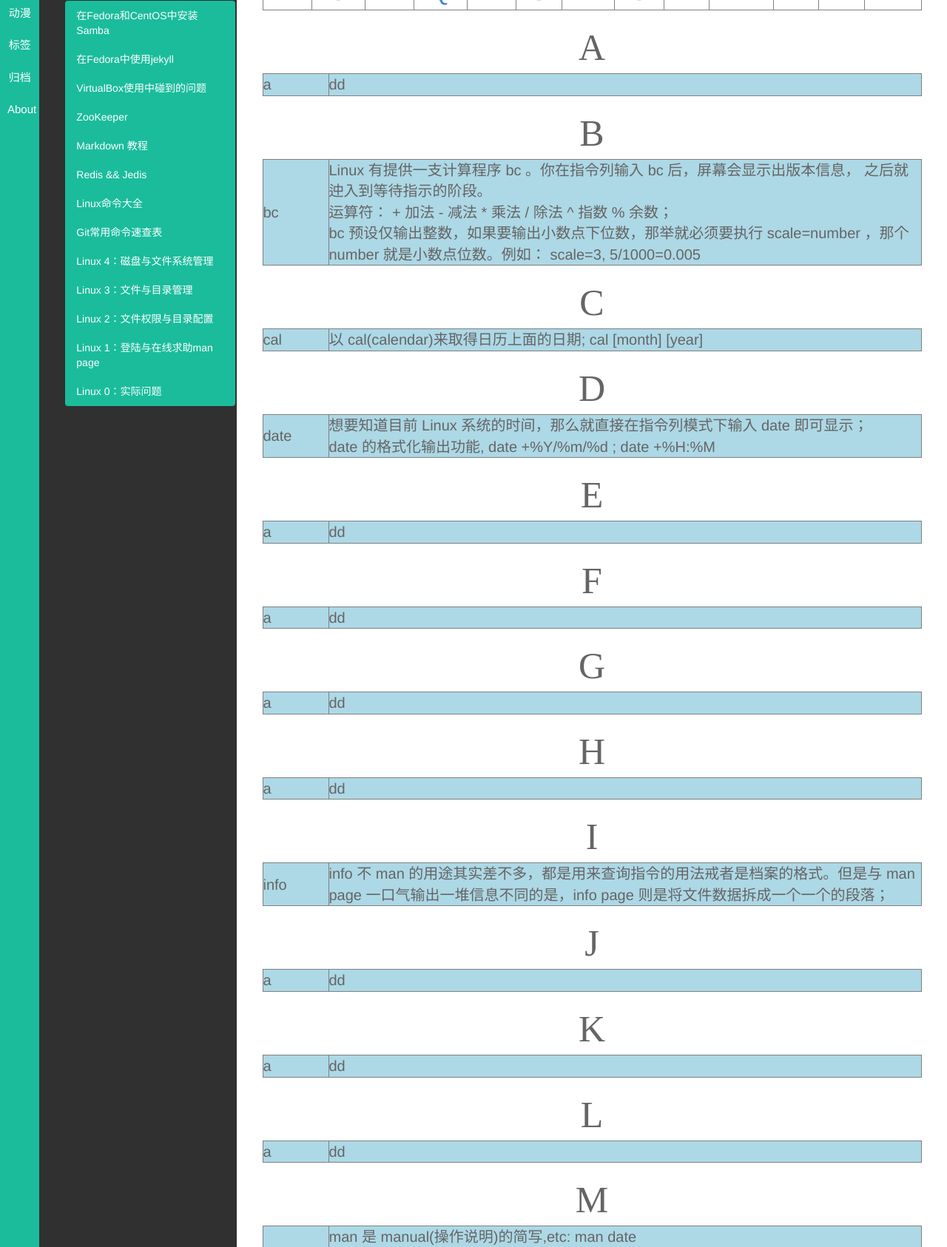
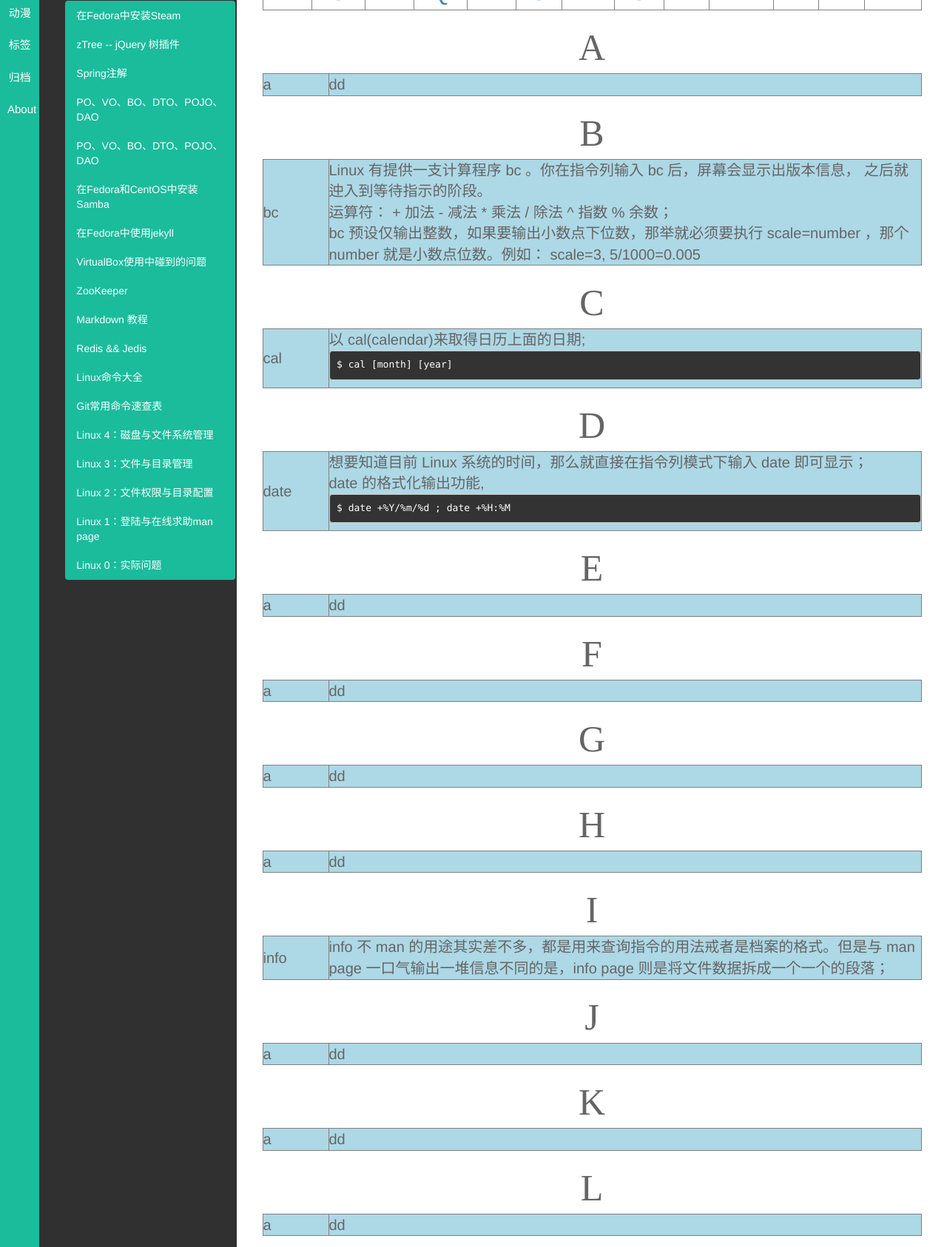
Before and after one commit to demon7452/demon7452.github.io, a Jekyll site: the page built from _posts/技术/2015-10-22-LinuxCommands.html, in a window 1280 px wide, cut to the strip 234-1920 px from the top of the page. Shown: the whole strip at 74% size. Built offline with Jekyll 4.4.1, drawn with Linux system fonts in a browser that asks for light colours; Markdown is read by kramdown in place of the engine named in the settings.

Commit message:
添加需要写的博客！

```diff
--- a/_posts/技术/2015-10-22-LinuxCommands.html
+++ b/_posts/技术/2015-10-22-LinuxCommands.html
@@ -72,7 +72,7 @@ description:
         <tr>
             <td width="10%">cal</td>
             <td width="90%">
-				以 cal(calendar)来取得日历上面的日期; cal [month] [year]
+				以 cal(calendar)来取得日历上面的日期; <pre>$ cal [month] [year]</pre>
 			</td>
         </tr>
     </table>
@@ -85,7 +85,7 @@ description:
                 <td width="10%">date</td>
                 <td width="90%">
                     想要知道目前 Linux 系统的时间，那么就直接在指令列模式下输入 date 即可显示；</br>
-                    date 的格式化输出功能, date +%Y/%m/%d ; date +%H:%M </br>
+                    date 的格式化输出功能, <pre>$ date +%Y/%m/%d ; date +%H:%M </pre>
                 </td>
             </tr>
         </table>
--- /dev/null
+++ b/_posts/技术/2015-11-08-PO、VO、BO、DTO、POJO、DAO.md
@@ -0,0 +1,14 @@
+---
+layout: post
+title:  PO、VO、BO、DTO、POJO、DAO
+category: 技术
+tags: java
+keywords:
+description:
+---
+
+
+##参考文档
+1.<a href="http://blog.chinaunix.net/uid-20556037-id-2810927.html" target="_blank">PO、VO、BO、DTO、POJO、DAO之间的关系 </a><br>
+2.<a href="http://negativo17.org/steam/" target="_blank">Moving the Steam client installation</a><br>
+3.<a href="http://askubuntu.com/questions/256628/steam-fatal-error-steam-needs-to-be-online-to-update-but-was-set-to-offline-mov" target="_blank">Steam fatal error steam needs to be online to update, but was set to offline movies</a><br>
```
Also changed, not shown: _posts/技术/2015-11-08- PO、VO、BO、DTO、POJO、DAO.md (added, +14 -0 lines), _posts/技术/2015-11-13-Spring注解.md (added, +14 -0 lines), _posts/技术/2015-11-18-zTree -- jQuery 树插件.md (added, +14 -0 lines), _posts/技术/2015-11-23-在Fedora中安装Steam.md (added, +14 -0 lines).
